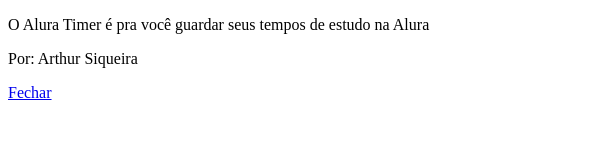
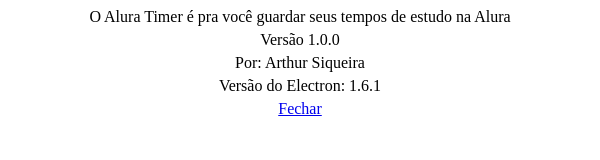
Before and after one commit to arthursiq5/AluraElectron, an Electron app: page app/sobre.html in a window 600 px wide. Drawn offline with Linux system fonts and the light colour scheme.

Commit message:
Melhorada tela "sobre"

```diff
--- /dev/null
+++ b/app/css/sobre.css
@@ -0,0 +1,7 @@
+.container {
+    text-align: center;
+}
+
+.container p{
+    margin: 5px 0;
+}
--- a/app/sobre.html
+++ b/app/sobre.html
@@ -4,12 +4,17 @@
     <meta charset="UTF-8">
     <meta name="viewport" content="width=device-width, initial-scale=1.0">
     <title>Sobre o Alura Timer</title>
+    <link rel="stylesheet" href="./css/sobre.css">
 </head>
 <body>
-    <p>O Alura Timer é pra você guardar seus tempos de estudo na Alura</p>
-    <p>Por: Arthur Siqueira</p>
+    <div class="container">
+        <p>O Alura Timer é pra você guardar seus tempos de estudo na Alura</p>
+        <p>Versão 1.0.0</p>
+        <p>Por: Arthur Siqueira</p>
+        <p>Versão do Electron: 1.6.1</p>
 
-    <a href="#" id="link-sobre">Fechar</a>
+        <a href="#" id="link-sobre">Fechar</a>
+    </div>
 
     <script src="./js/sobre.js"></script>
 </body>
```
